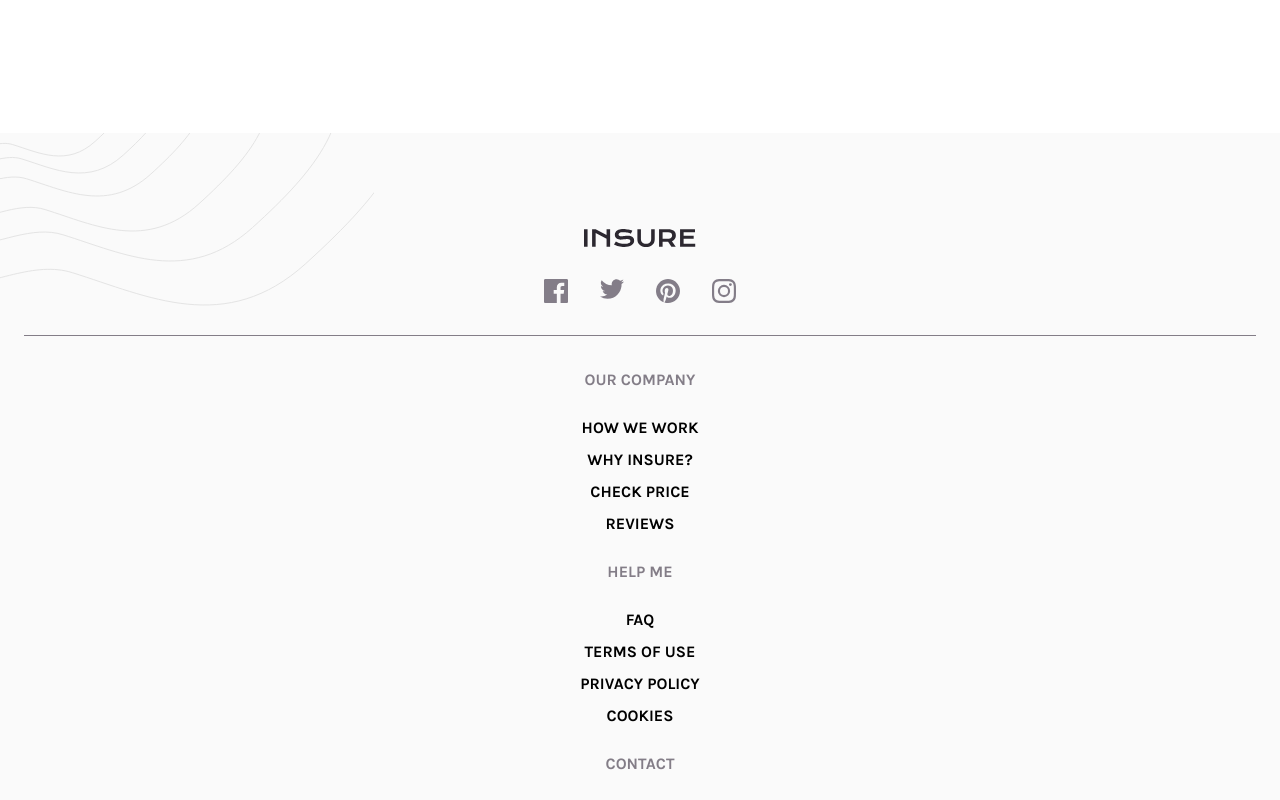
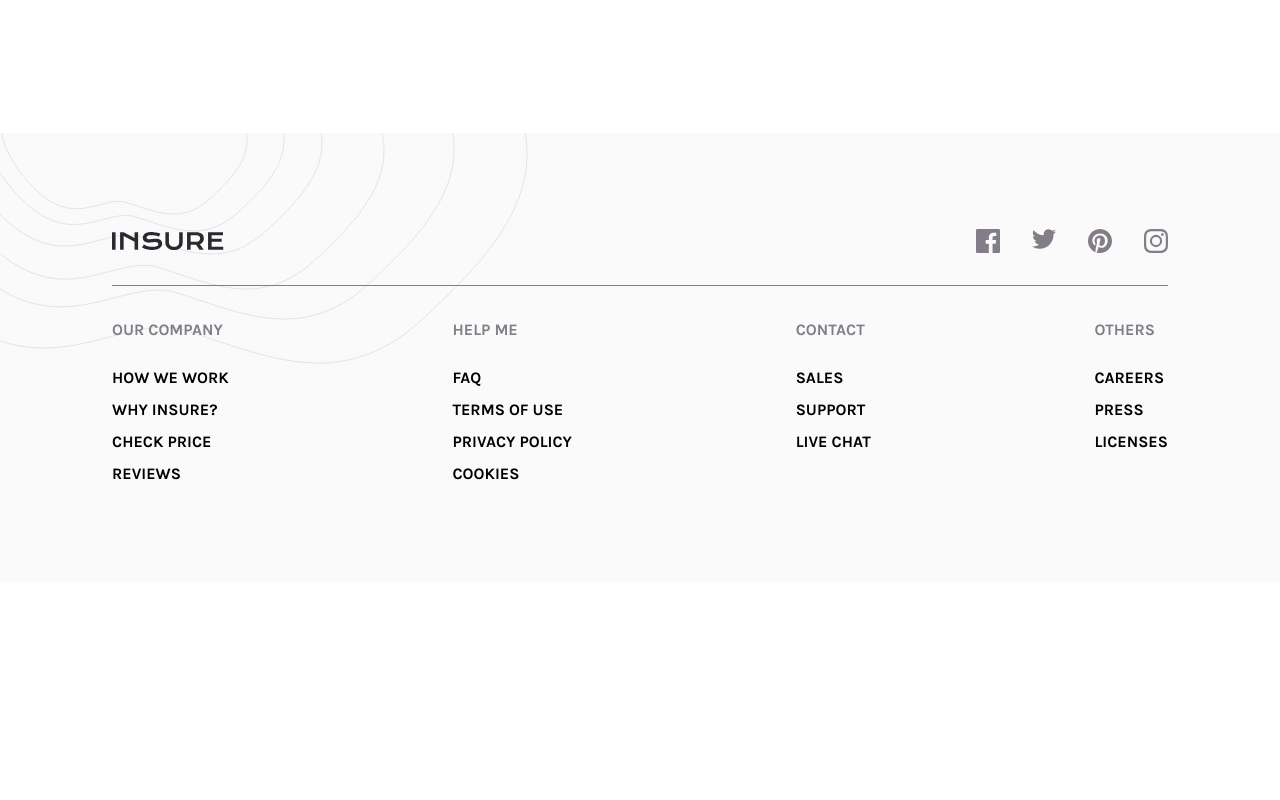
Before and after one commit to codexshell/insure-landing-page, a React (Vite) app: page / in a window 1280 px wide. Shown: the part 2000-2800 px from the top of the page. After the commit the page ends 2582 px from the top, so only its background shows below. Built offline with nearby package versions, Linux system fonts and the light colour scheme.

Commit message:
chore: make footer responsive to xl screens

```diff
--- a/src/components/App/index.jsx
+++ b/src/components/App/index.jsx
@@ -25,9 +25,7 @@ function App() {
           <img src={mobileIntroRightPatternUrl} alt="" />
         </div>
       </main>
-      <footer>
-        <Footer />
-      </footer>
+      <Footer />
     </div>
   );
 }
--- a/src/components/Footer/index.jsx
+++ b/src/components/Footer/index.jsx
@@ -3,8 +3,8 @@ import logoUrl from "../../assets/logo.svg";
 
 export default function Footer() {
   return (
-    <div className="text-center bg-n-very-light-gray py-24 bg-mobile-footer-bg-pattern bg-no-repeat px-6">
-      <div className="flex flex-col items-center gap-8 border-b border-n-dark-grayish-violet pb-8">
+    <footer className="text-center xl:text-start bg-n-very-light-gray py-24 px-6 xl:px-28 bg-mobile-footer-bg-pattern xl:bg-desktop-footer-bg-pattern bg-no-repeat">
+      <div className="flex flex-col xl:flex-row justify-between items-center gap-8 border-b border-n-dark-grayish-violet pb-8">
         <div className="inline-block">
           <img src={logoUrl} alt="Insure logo" />
         </div>
@@ -13,19 +13,19 @@ export default function Footer() {
         <div className="flex gap-8">
           {socialIcons.map(({ imgUrl }) => (
             <div className="cursor-pointer hover:brightness-0" key={imgUrl}>
-                <img src={imgUrl} alt="" />
+              <img src={imgUrl} alt="" />
             </div>
           ))}
         </div>
       </div>
 
       {/* secondary navigation */}
-      <div className="uppercase pt-8">
+      <div className="uppercase pt-8 xl:flex justify-between">
         {data.map(({ heading, links }) => (
           <div key={heading}>
             <h3
               className={`text-n-dark-grayish-violet ${
-                heading !== "our company" && "mt-6"
+                heading !== "our company" && "mt-6 xl:mt-0"
               }`}
             >
               {heading}
@@ -42,6 +42,6 @@ export default function Footer() {
           </div>
         ))}
       </div>
-    </div>
+    </footer>
   );
 }
--- a/tailwind.config.cjs
+++ b/tailwind.config.cjs
@@ -29,6 +29,8 @@ module.exports = {
           "url('/src/assets/bg-pattern-footer-mobile.svg')",
         "desktop-how-we-work-bg-pattern":
           "url('/src/assets/bg-pattern-how-we-work-desktop.svg')",
+        "desktop-footer-bg-pattern":
+          "url('/src/assets/bg-pattern-footer-desktop.svg')",
       },
     },
   },
```
